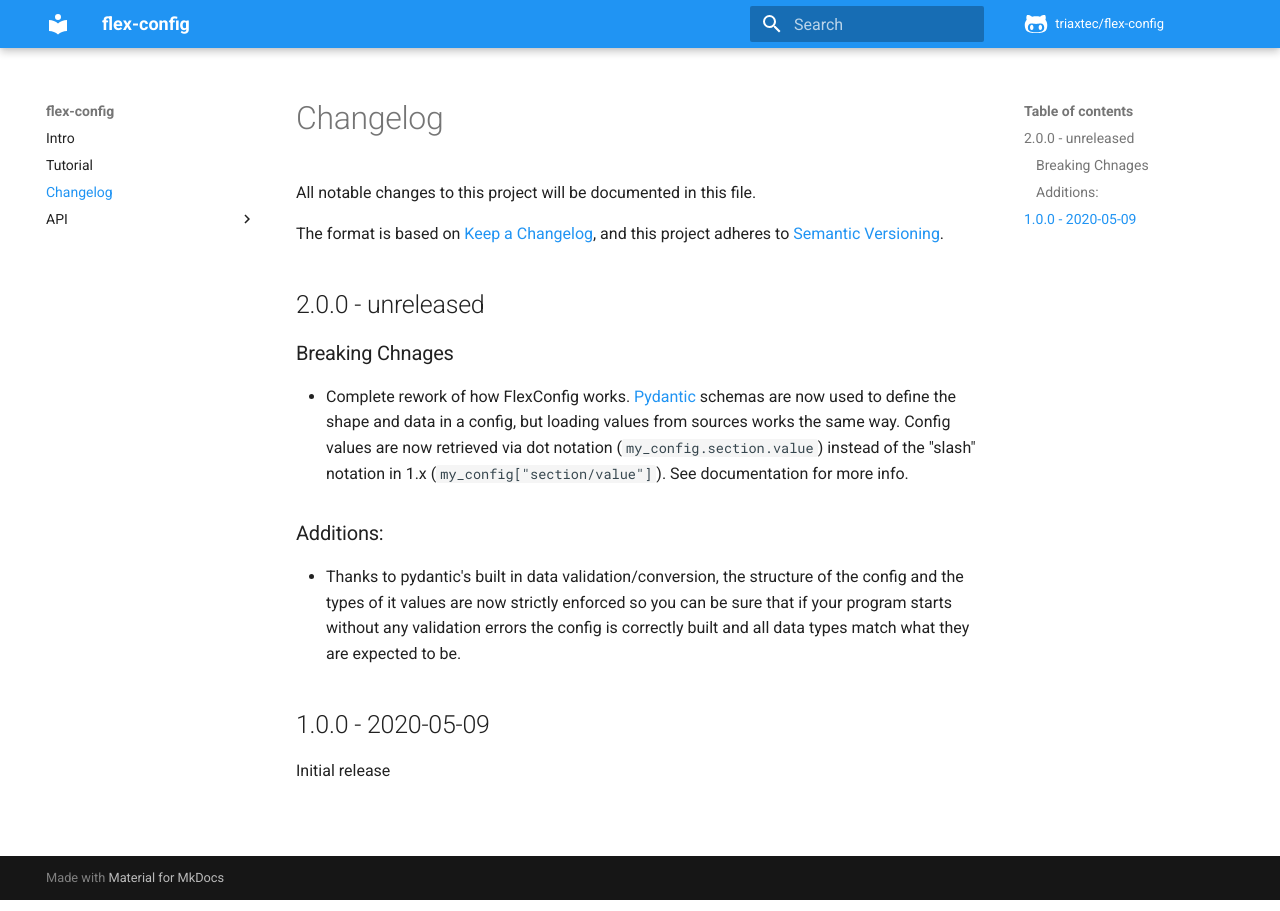
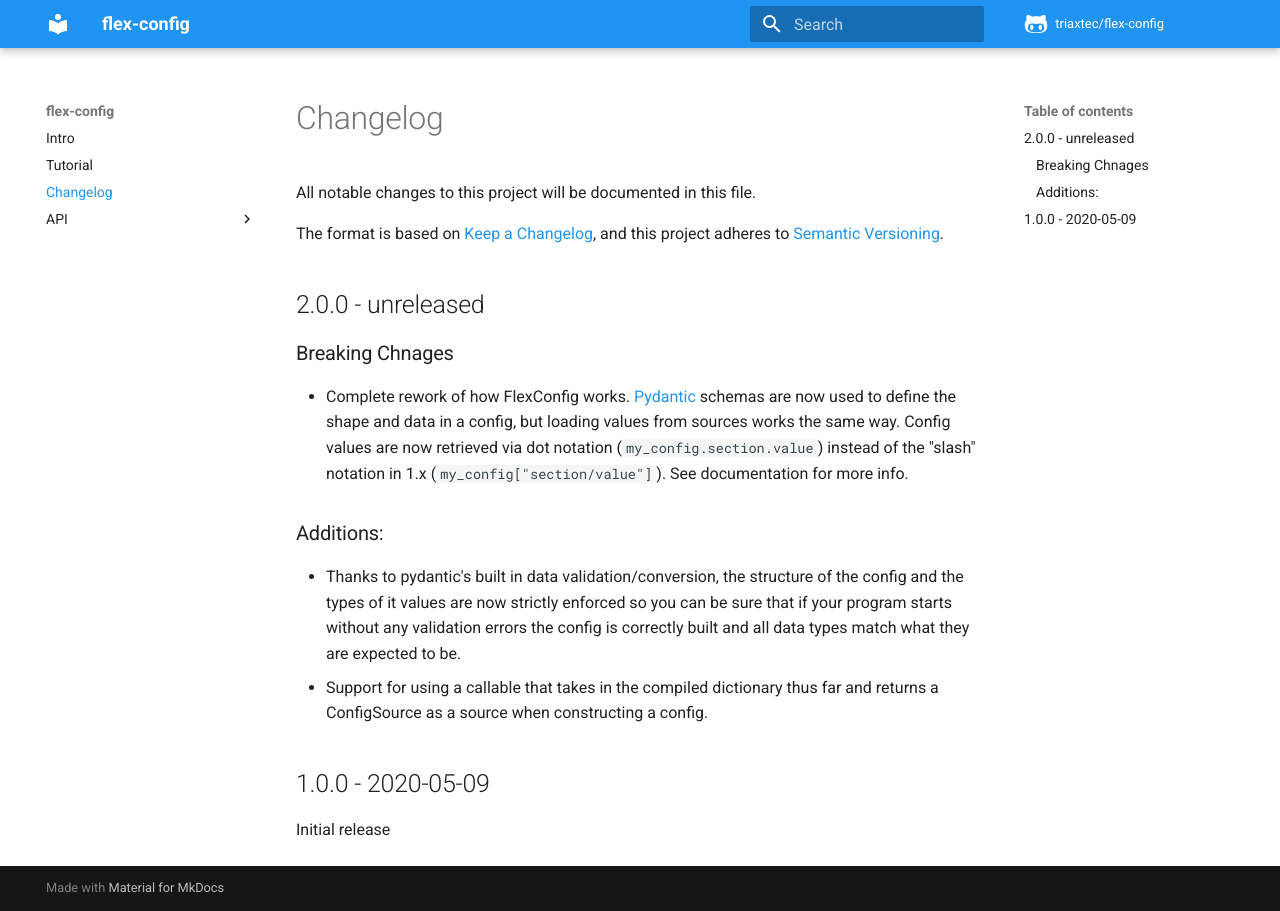
Before and after one commit to emann/flex-config, an MkDocs documentation site: the page built from docs/CHANGELOG.md, in a window 1280 px wide. Built offline with MkDocs 1.6.1 and Material for MkDocs 9.7.7, drawn with Linux system fonts in a browser that asks for light colours; comment, search, counter and statistics services are not loaded.

Commit message:
Added changelog entry for callable source support + bumped to v.2.0.0-alpha.1

```diff
--- a/docs/CHANGELOG.md
+++ b/docs/CHANGELOG.md
@@ -16,6 +16,8 @@ and this project adheres to [Semantic Versioning](https://semver.org/spec/v2.0.0
 - Thanks to pydantic's built in data validation/conversion, the structure of the config and the types of it values are
     now strictly enforced so you can be sure that if your program starts without any validation errors the config is
     correctly built and all data types match what they are expected to be.
+- Support for using a callable that takes in the compiled dictionary thus far and returns a ConfigSource as a source when
+    constructing a config.
 
 ## 1.0.0 - 2020-05-09
 Initial release
--- a/pyproject.toml
+++ b/pyproject.toml
@@ -1,6 +1,6 @@
 [tool.poetry]
 name = "flex-config"
-version = "2.0.0-alpha.0"
+version = "2.0.0-alpha.1"
 description="Easily configure Python apps via environment variables, YAML, and AWS SSM Param Store."
 repository="https://github.com/triaxtec/flex-config"
 documentation="https://triaxtec.github.io/flex-config"
```
